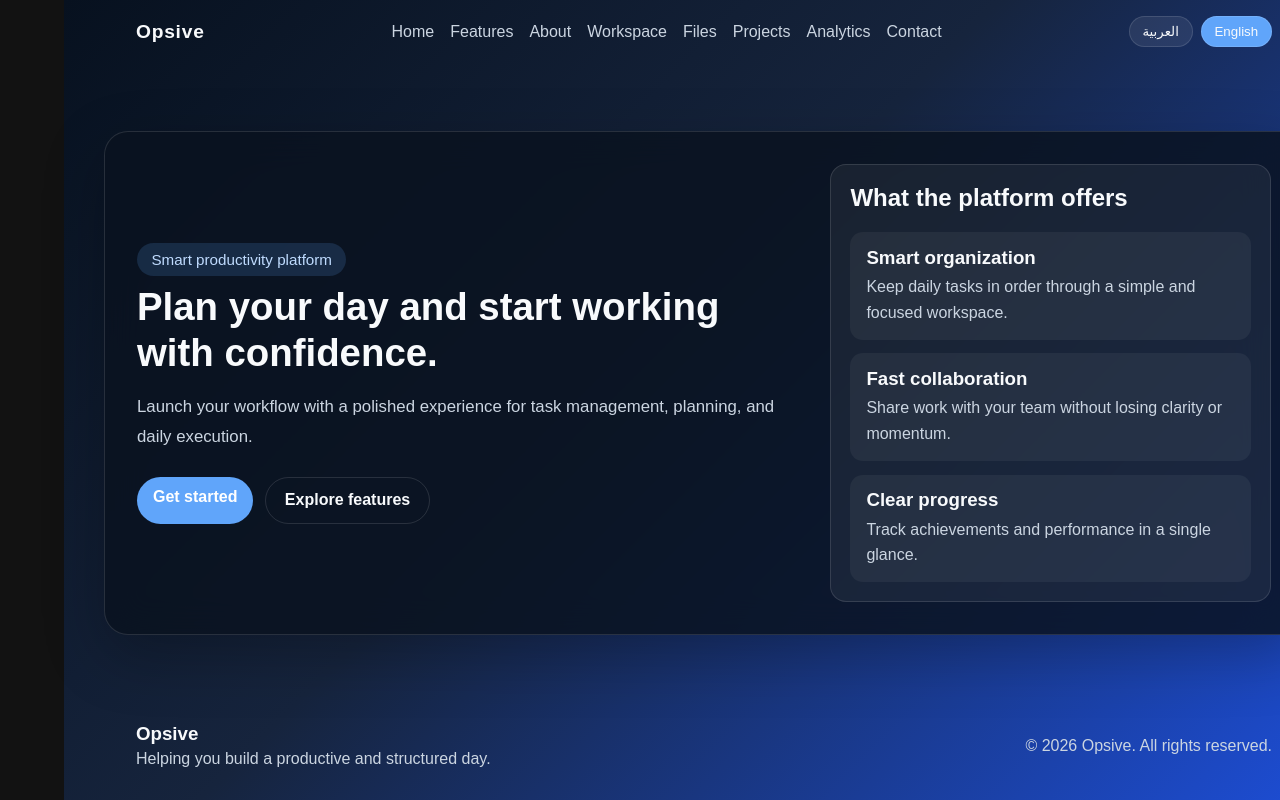
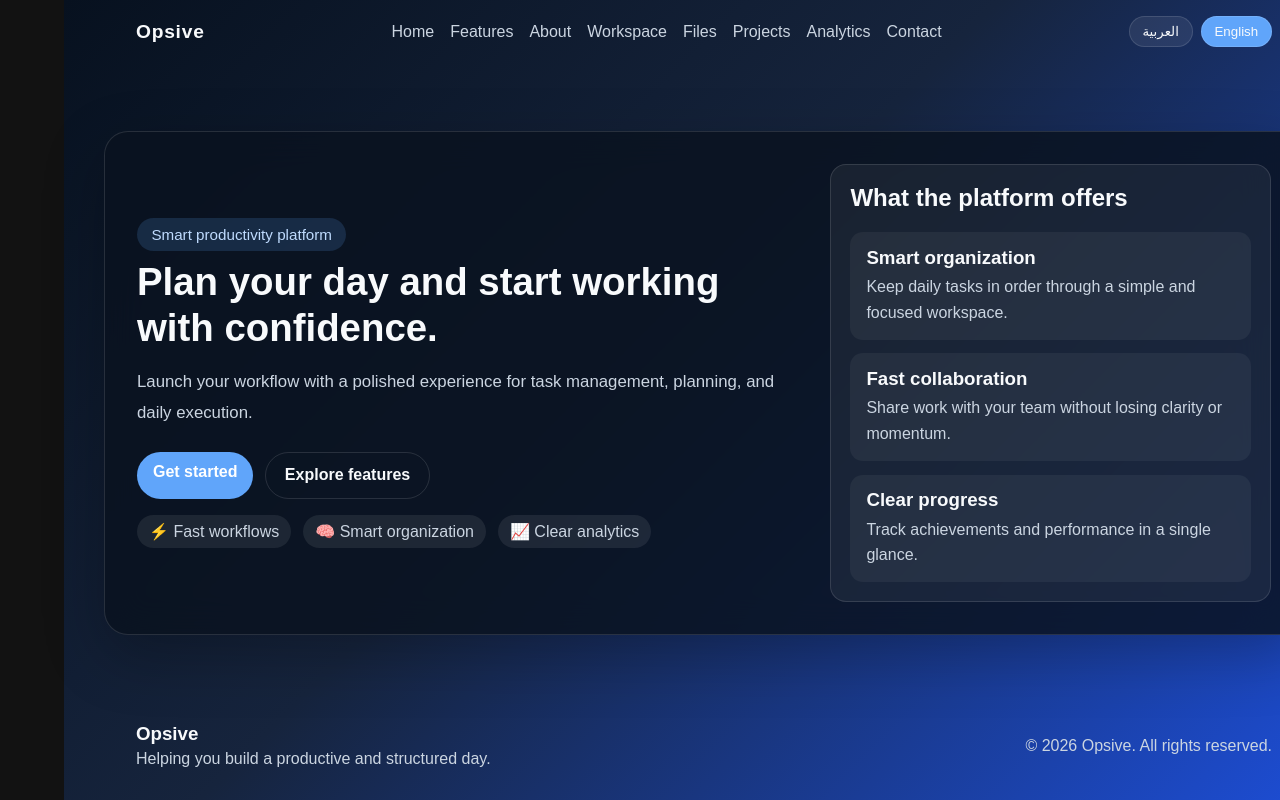
Before and after one commit to tambeabdulkarim/ai-priject, a Next.js app: page /en in a window 1280 px wide. Built offline with nearby package versions, Linux system fonts and the light colour scheme.

Commit message:
chore: prepare project for deployment

```diff
--- a/src/app/globals.css
+++ b/src/app/globals.css
@@ -252,6 +252,20 @@ main {
   display: flex;
   gap: 0.75rem;
   flex-wrap: wrap;
+}
+
+.hero-highlights {
+  display: flex;
+  gap: 0.75rem;
+  flex-wrap: wrap;
+  margin-top: 1rem;
+}
+
+.hero-highlights span {
+  padding: 0.45rem 0.75rem;
+  border-radius: 999px;
+  background: rgba(255, 255, 255, 0.08);
+  color: var(--muted);
 }
 
 .primary-button, .secondary-button {
--- a/src/app/layout.tsx
+++ b/src/app/layout.tsx
@@ -1,8 +1,9 @@
 import './globals.css';
 
 export const metadata = {
-  title: 'AI Productivity Platform',
-  description: 'منصة إنتاجية احترافية مبنية من الصفر مع إدارة المهام والتقويم والإعدادات'
+  title: 'Opsive | Productivity Platform',
+  description: 'منصة إنتاجية احترافية مبنية من الصفر مع إدارة المهام والمشاريع والتحليلات',
+  keywords: ['productivity', 'dashboard', 'tasks', 'projects', 'analytics']
 };
 
 export default function RootLayout({ children }: { children: React.ReactNode }) {
--- a/src/components/HomePageContent.tsx
+++ b/src/components/HomePageContent.tsx
@@ -22,12 +22,17 @@ export default function HomePageContent({ locale }: HomePageContentProps) {
             <h1>{dict.hero.title}</h1>
             <p>{dict.hero.description}</p>
             <div className="hero-actions">
-              <a href={`/${locale}#features`} className="primary-button">
+              <a href={`/${locale}/workspace`} className="primary-button">
                 {dict.hero.primaryCta}
               </a>
-              <a href={`/${locale}#features`} className="secondary-button">
+              <a href={`/${locale}/projects`} className="secondary-button">
                 {dict.hero.secondaryCta}
               </a>
+            </div>
+            <div className="hero-highlights">
+              <span>⚡ Fast workflows</span>
+              <span>🧠 Smart organization</span>
+              <span>📈 Clear analytics</span>
             </div>
           </div>
 
```
Also changed, not shown: vercel.json (added), 1 other file (tests, documents, lock files or other folders).
